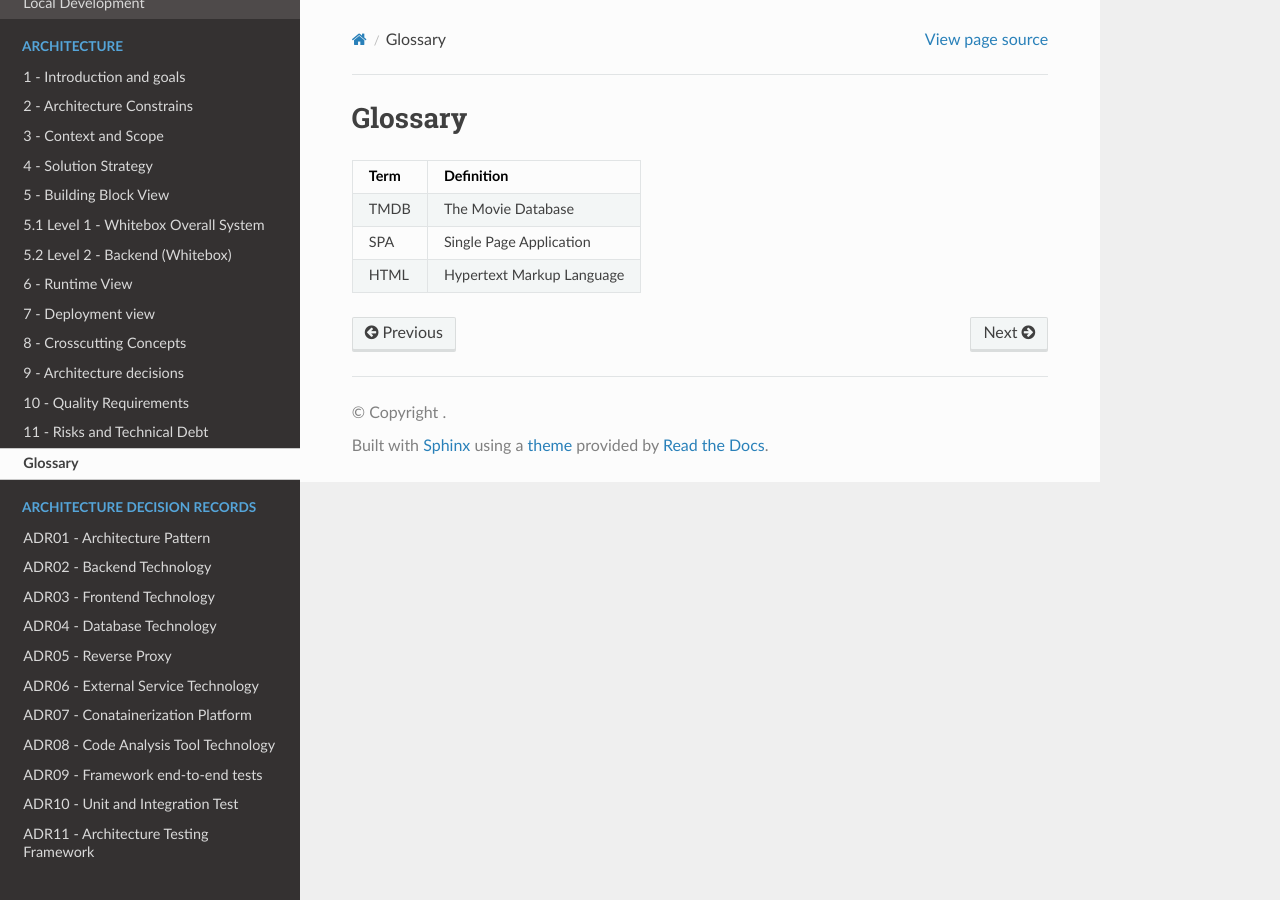
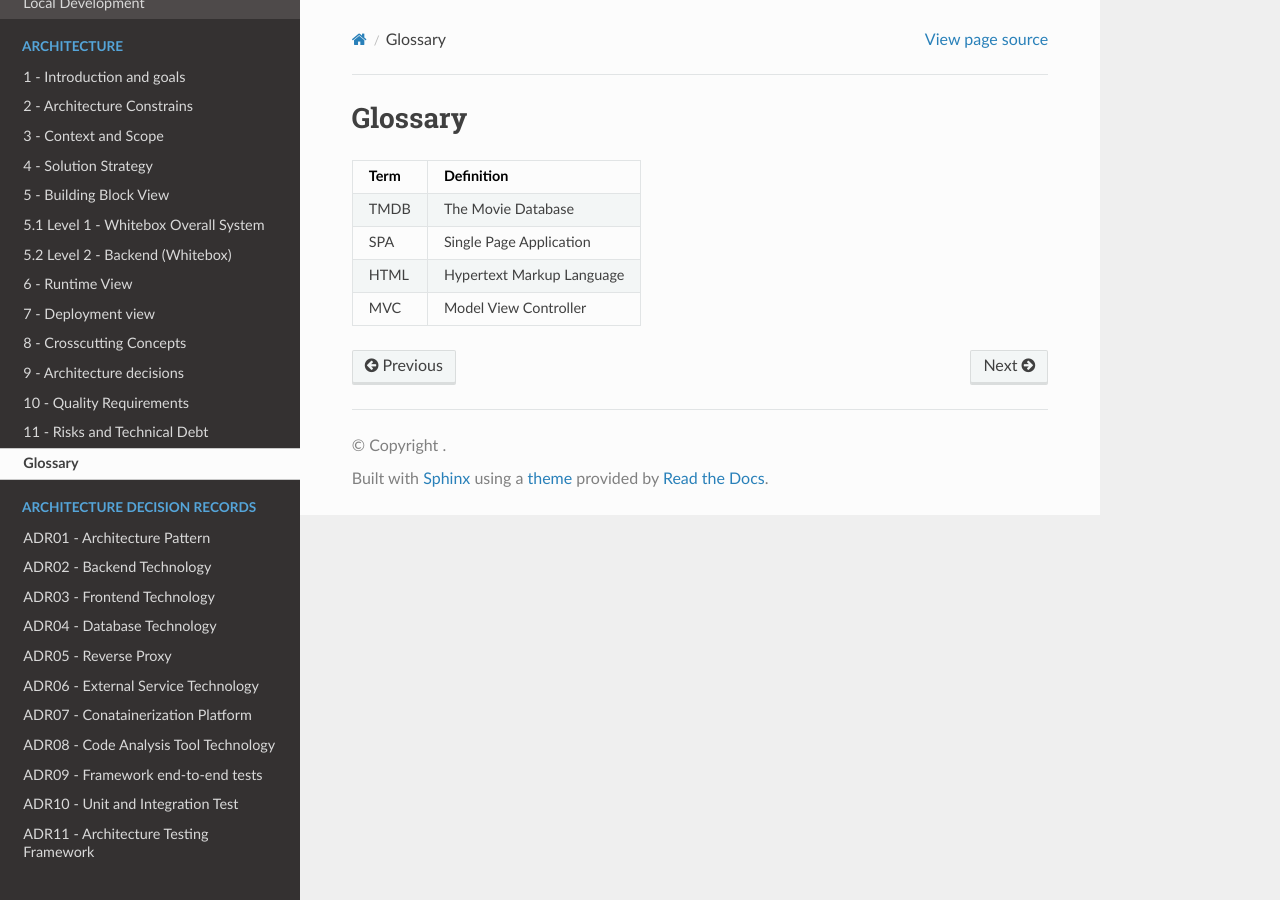
Before and after one commit to DanielSchmerber/SQS26_MovieTracker, a Sphinx documentation site: the page built from docs/arc42/12_glossary.md, in a window 1280 px wide. Built offline with Sphinx 7.4.7 and the Read the Docs theme 3.1.0, drawn with Linux system fonts in a browser that asks for light colours.

Commit message:
Update 12_glossary.md

```diff
--- a/docs/arc42/12_glossary.md
+++ b/docs/arc42/12_glossary.md
@@ -5,3 +5,4 @@
 |TMDB| The Movie Database|
 |SPA| Single Page Application|
 |HTML| Hypertext Markup Language|
+|MVC | Model View Controller|
```
